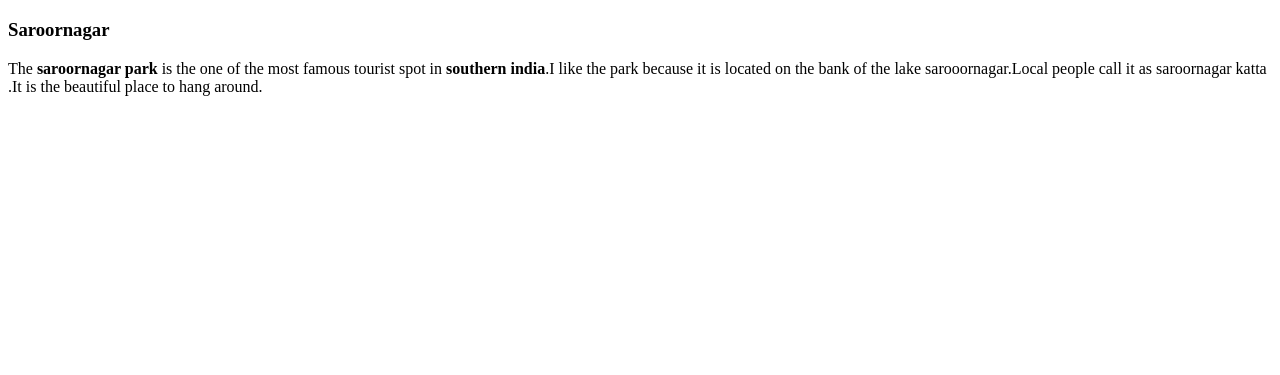
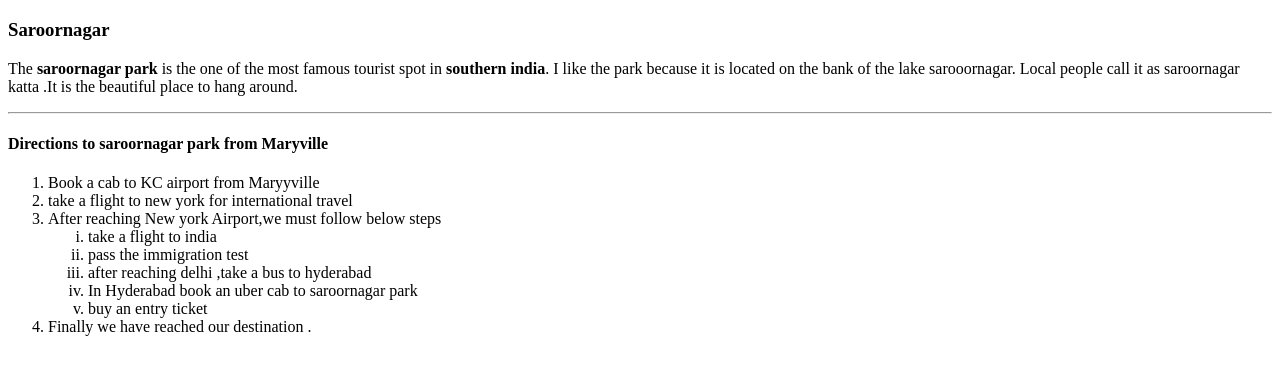
Before and after one commit to 44-563-WebApps-F21/webapps-f21-assignment-3-vammshiee, a plain HTML site: page index.html in a window 1280 px wide. Shown: the part 61-436 px from the top of the page. Drawn offline with Linux system fonts and the light colour scheme.

Commit message:
Added directions to my fav place

```diff
--- a/index.html
+++ b/index.html
@@ -8,7 +8,27 @@
     <h1>Vamshi Krishna Thirunagari</h1>
     <h3>Saroornagar</h3>
         <p>
-            The <b>saroornagar park</b> is the one of the most famous tourist spot in <b>southern india</b>.I like the park because it is located on the bank of the lake sarooornagar.Local people call it as saroornagar katta .It is the beautiful place to hang around.
+            The <b>saroornagar park</b> is the one of the most famous tourist spot in <b>southern india</b>.
+            I like the park because it is located on the bank of the lake sarooornagar.
+            Local people call it as saroornagar katta .It is the beautiful place to hang around.
         </p>
+        <hr>
+    <h4>  Directions to saroornagar park from Maryville </h4>
+
+    <ol>
+    <li> Book a cab to KC airport from Maryyville</li>
+    <li> take a flight to new york for international travel</li>
+    <li> After reaching New york Airport,we must follow below steps</li>
+        <ol type="i">
+          <li> take a flight to india</li>
+          <li> pass the immigration test</li>
+          <li> after reaching delhi ,take a bus to hyderabad</li>
+          <li> In Hyderabad book an uber cab to saroornagar park</li>
+          <li> buy an entry ticket</li>
+        </ol>
+    <li> Finally we have reached our destination .</li>
+
+    </ol>
+
   </body>
 </html>
```
